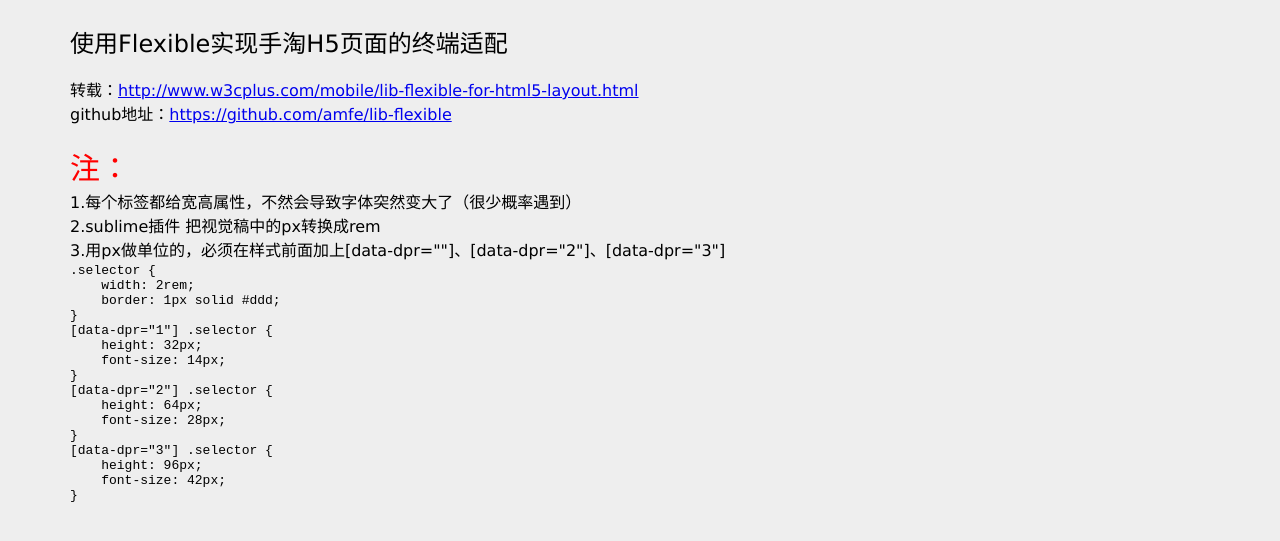
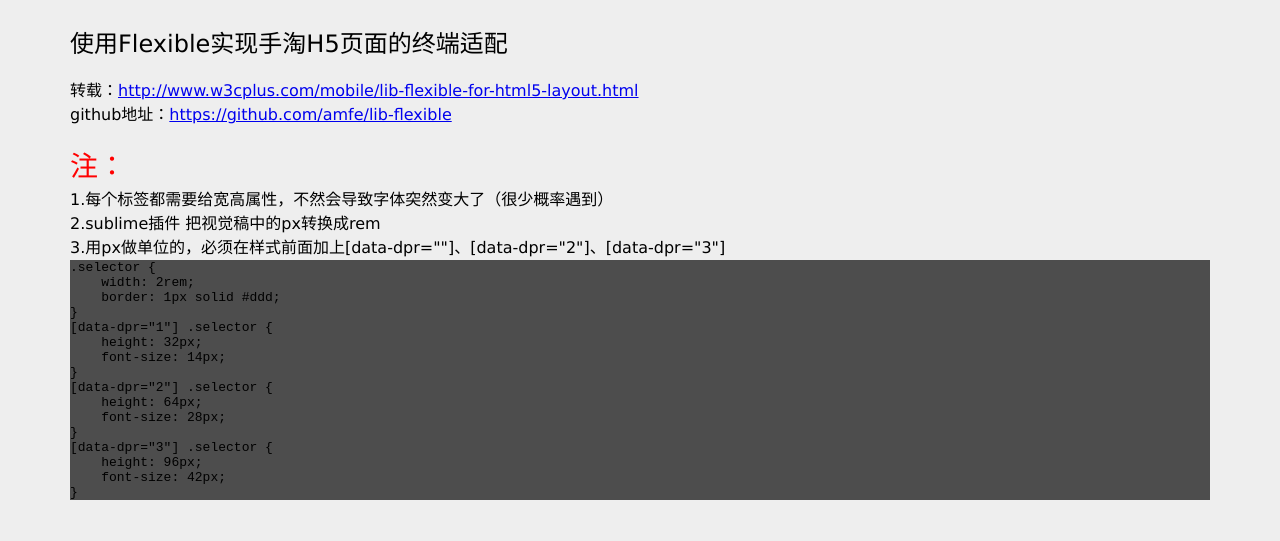
Before and after one commit to luozyiii/blog, a Jekyll site: the page built from _posts/2016-01-08-使用Flexible实现手淘H5页面的终端适配.md, in a window 1280 px wide. Shown: the top 541 px of the page. Built offline with Jekyll 4.4.1, drawn with Linux system fonts in a browser that asks for light colours.

Commit message:
flexible适配

```diff
--- a/_posts/2016-01-08-使用Flexible实现手淘H5页面的终端适配.md
+++ b/_posts/2016-01-08-使用Flexible实现手淘H5页面的终端适配.md
@@ -18,7 +18,7 @@
 	<br>
 	<p>
 		<span class="red">注：</span><br>
-		1.每个标签都给宽高属性，不然会导致字体突然变大了（很少概率遇到）<br>
+		1.每个标签都需要给宽高属性，不然会导致字体突然变大了（很少概率遇到）<br>
 		2.sublime插件 把视觉稿中的px转换成rem <br>
 		3.用px做单位的，必须在样式前面加上[data-dpr=""]、[data-dpr="2"]、[data-dpr="3"]
 <pre>
--- a/css/blog.css
+++ b/css/blog.css
@@ -18,13 +18,16 @@
 }
 .blog-content .red {
 	color: red;
-	font-size: 30px;
+	font-size: 28px;
 }
 .blog-content p {
 	line-height: 1.5;
 }
 .blog-type {
 	height: 0px;
+}
+pre {
+	background-color: #4d4d4d;
 }
 /*列表*/
 .article-ul {
```
